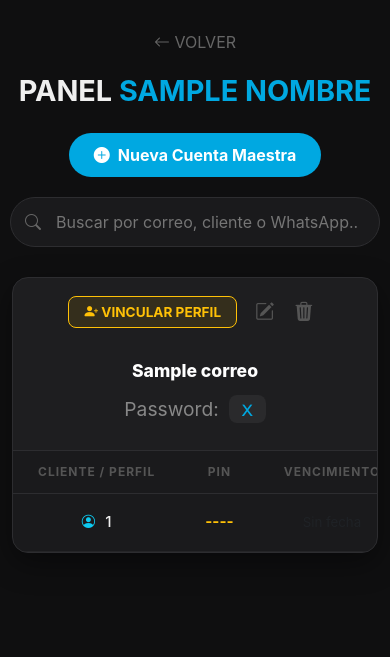
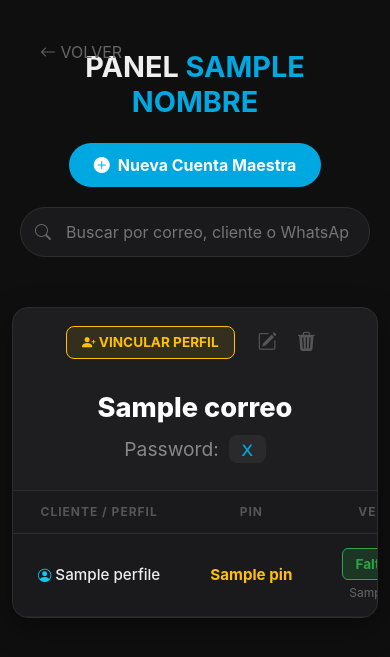
Before and after one commit to marialima29rojas/gestor-streaming1, a Flask app: template templates/plataforma.html in a window 390 px wide. Shown: the top 657 px of the page. Run offline with Flask 3, Linux system fonts and the light colour scheme; the template is opened without the code that fills it: most values are stand-ins (such as "Sample title", 1, 10 or a date in 2020); some libraries are stand-ins or nearby versions.

Commit message:
terminado1

```diff
--- a/templates/plataforma.html
+++ b/templates/plataforma.html
@@ -24,67 +24,21 @@
         .btn-action:hover { transform: translateY(-2px); filter: brightness(1.1); color: inherit; }
 
         /* BUSCADOR */
-        .search-container {
-            position: relative;
-            width: 100%;
-            max-width: 500px;
-            margin: 20px auto 0 auto;
-        }
-        .search-container i {
-            position: absolute;
-            left: 15px;
-            top: 50%;
-            transform: translateY(-50%);
-            color: #666;
-        }
-        #buscador {
-            width: 100%;
-            background: #1a1a1c;
-            border: 1px solid var(--border-soft);
-            border-radius: 50px;
-            padding: 12px 20px 12px 45px;
-            color: white;
-            outline: none;
-            transition: 0.3s;
-        }
+        .search-container { position: relative; width: 100%; max-width: 500px; margin: 20px auto 0 auto; }
+        .search-container i { position: absolute; left: 15px; top: 50%; transform: translateY(-50%); color: #666; }
+        #buscador { width: 100%; background: #1a1a1c; border: 1px solid var(--border-soft); border-radius: 50px; padding: 12px 20px 12px 45px; color: white; outline: none; transition: 0.3s; }
         #buscador:focus { border-color: var(--primary-color); box-shadow: 0 0 10px rgba(255,255,255,0.05); }
 
         /* Bloques de cuenta */
         .cuenta-block { background: var(--card-master); border-radius: 16px; margin-bottom: 35px; border: 1px solid var(--border-soft); overflow: hidden; box-shadow: 0 10px 30px rgba(0,0,0,0.4); }
+        .cuenta-header-visual { background: rgba(255,255,255,0.02); padding: 30px 25px; border-bottom: 1px solid var(--border-soft); text-align: center; position: relative; }
 
-        .cuenta-header-visual {
-            background: rgba(255,255,255,0.02);
-            padding: 30px 25px;
-            border-bottom: 1px solid var(--border-soft);
-            text-align: center;
-            position: relative;
-        }
-
-        .email-main {
-            font-size: 1.7rem;
-            font-weight: 800;
-            color: #fff;
-            margin-bottom: 5px;
-            display: block;
-            word-wrap: break-word;
-            overflow-wrap: break-word;
-        }
+        .email-main { font-size: 1.7rem; font-weight: 800; color: #fff; margin-bottom: 5px; display: block; word-wrap: break-word; overflow-wrap: break-word; }
         .pass-main { font-size: 1.2rem; color: #888; }
         .pass-main code { color: var(--primary-color); font-size: 1.3rem; background: rgba(255,255,255,0.05); padding: 2px 12px; border-radius: 8px; margin-left: 5px; }
 
         .floating-actions { position: absolute; top: 20px; right: 25px; display: flex; align-items: center; gap: 15px; }
-
-        .btn-quick-add {
-            background: rgba(255, 193, 7, 0.1);
-            color: #ffc107;
-            border: 1px solid #ffc107;
-            padding: 5px 15px;
-            border-radius: 8px;
-            font-size: 0.85rem;
-            font-weight: 700;
-            text-decoration: none;
-            transition: 0.2s;
-        }
+        .btn-quick-add { background: rgba(255, 193, 7, 0.1); color: #ffc107; border: 1px solid #ffc107; padding: 5px 15px; border-radius: 8px; font-size: 0.85rem; font-weight: 700; text-decoration: none; transition: 0.2s; }
         .btn-quick-add:hover { background: #ffc107; color: #000; }
 
         .action-icon { padding: 5px 8px; border-radius: 6px; transition: 0.2s; color: #555; text-decoration: none; font-size: 1.2rem; }
@@ -95,61 +49,20 @@
         .perfiles-table th { color: #555; font-size: 0.75rem; text-transform: uppercase; padding: 12px 25px; border-bottom: 1px solid var(--border-soft); letter-spacing: 1px; text-align: center; }
         .perfiles-table td { padding: 14px 25px; border-bottom: 1px solid #252527; vertical-align: middle; text-align: center; }
 
-        .cliente-container { display: inline-flex; align-items: center; gap: 10px; justify-content: center; }
+        /* SEMÁFORO DE VENCIMIENTO */
+        .badge-vence { padding: 5px 12px; border-radius: 6px; font-weight: 700; font-size: 0.85rem; display: inline-block; }
+        .vence-rojo { background-color: rgba(229, 9, 20, 0.2); color: #ff4444; border: 1px solid #ff4444; }
+        .vence-amarillo { background-color: rgba(255, 193, 7, 0.2); color: #ffc107; border: 1px solid #ffc107; }
+        .vence-verde { background-color: rgba(40, 167, 69, 0.2); color: #28a745; border: 1px solid #28a745; }
+
         .btn-wa { color: #25D366; text-decoration: none; font-weight: 600; padding: 4px 10px; border-radius: 6px; background: rgba(37, 211, 102, 0.05); transition: 0.2s; display: inline-flex; align-items: center; gap: 5px; }
         .btn-wa:hover { background: #25D366; color: white; }
 
-        .vence-badge { background: #222; border: 1px solid #444; color: #aaa; padding: 5px 10px; border-radius: 8px; font-size: 0.85rem; font-weight: 500; display: inline-flex; align-items: center; gap: 6px; }
-        .vence-expired { border-color: #ff4444; color: #ff4444; background: rgba(255,68,68,0.05); }
-
-        /* --- RESPONSIVE DESIGN --- */
-
-        @media (max-width: 992px) {
-            .container { max-width: 95%; }
-            .email-main { font-size: 1.4rem; }
-        }
-
         @media (max-width: 600px) {
-            .header-plat { padding: 30px 10px; }
             .header-plat h1 { font-size: 1.8rem; }
-
-            .cuenta-header-visual {
-                padding: 80px 15px 25px 15px;
-                display: flex;
-                flex-direction: column;
-                align-items: center;
-            }
-
-            .floating-actions {
-                top: 15px;
-                right: 0;
-                width: 100%;
-                justify-content: center;
-                flex-direction: row;
-                gap: 10px;
-            }
-
-            .email-main {
-                font-size: 1.1rem;
-                width: 100%;
-                max-width: 280px;
-                margin: 0 auto 10px auto;
-                word-break: break-all;
-            }
-
-            .perfiles-table {
-                display: block;
-                overflow-x: auto;
-                white-space: nowrap;
-            }
-
-            .header-plat a[style*="position:absolute"] {
-                position: relative !important;
-                left: 0 !important;
-                top: 0 !important;
-                display: inline-block;
-                margin-bottom: 20px;
-            }
+            .cuenta-header-visual { padding: 80px 15px 25px 15px; flex-direction: column; }
+            .floating-actions { top: 15px; right: 0; width: 100%; justify-content: center; }
+            .perfiles-table { display: block; overflow-x: auto; white-space: nowrap; }
         }
     </style>
 </head>
@@ -204,33 +117,35 @@
                     {% for p in c.perfiles %}
                     <tr>
                         <td class="fw-medium" style="color: #eee;">
-                            <div class="cliente-container">
-                                <i class="bi bi-person-circle text-info small"></i>
-                                {{ p[0] }}
-                            </div>
+                            <div class="cliente-container"><i class="bi bi-person-circle text-info small"></i> {{ p.nombre }}</div>
                         </td>
-                        <td class="text-warning fw-bold">{{ p[1] or '----' }}</td>
+                        <td class="text-warning fw-bold">{{ p.pin or '----' }}</td>
                         <td>
-                            {% if p[4] %}
-                                <span class="vence-badge {{ 'vence-expired' if p[4] < hoy else '' }}">
-                                    <i class="bi bi-calendar3"></i> {{ p[4] }}
-                                </span>
+                            {% if p.vencimiento %}
+                                {% if p.dias_restantes <= 0 %}
+                                    <div class="badge-vence vence-rojo">Vencido ({{ p.dias_restantes }}d)</div>
+                                {% elif p.dias_restantes <= 5 %}
+                                    <div class="badge-vence vence-amarillo">Faltan {{ p.dias_restantes }}d</div>
+                                {% else %}
+                                    <div class="badge-vence vence-verde">Faltan {{ p.dias_restantes }}d</div>
+                                {% endif %}
+                                <div style="font-size: 0.75rem; color: #666; margin-top: 4px;">{{ p.vencimiento }}</div>
                             {% else %}
                                 <span class="text-muted small">Sin fecha</span>
                             {% endif %}
                         </td>
                         <td>
-                            {% if p[2] %}
-                                <a href="https://wa.me/{{ p[2] }}" target="_blank" class="btn-wa">
-                                    <i class="bi bi-whatsapp"></i> {{ p[2] }}
+                            {% if p.contacto %}
+                                <a href="https://wa.me/{{ p.contacto }}" target="_blank" class="btn-wa">
+                                    <i class="bi bi-whatsapp"></i> {{ p.contacto }}
                                 </a>
                             {% else %}
                                 <span class="text-muted small">N/A</span>
                             {% endif %}
                         </td>
                         <td>
-                            <a href="/editar_perfil/{{ p[3] }}/{{ nombre }}" class="action-icon icon-edit" title="Editar Perfil"><i class="bi bi-pencil"></i></a>
-                            <a href="/eliminar_perfil/{{ p[3] }}/{{ nombre }}" class="action-icon icon-delete" onclick="return confirm('¿Quitar perfil?')"><i class="bi bi-x-lg"></i></a>
+                            <a href="/editar_perfil/{{ p.id }}/{{ nombre }}" class="action-icon icon-edit"><i class="bi bi-pencil"></i></a>
+                            <a href="/eliminar_perfil/{{ p.id }}/{{ nombre }}" class="action-icon icon-delete" onclick="return confirm('¿Quitar?')"><i class="bi bi-x-lg"></i></a>
                         </td>
                     </tr>
                     {% endfor %}
@@ -247,16 +162,9 @@
 function filtrarContenido() {
     let input = document.getElementById('buscador').value.toLowerCase();
     let bloques = document.getElementsByClassName('cuenta-block');
-
     for (let i = 0; i < bloques.length; i++) {
-        // Busca en todo el texto del bloque (Correo + Clientes + WhatsApp)
         let contenidoBloque = bloques[i].textContent.toLowerCase();
-
-        if (contenidoBloque.includes(input)) {
-            bloques[i].style.display = ""; // Muestra
-        } else {
-            bloques[i].style.display = "none"; // Oculta
-        }
+        bloques[i].style.display = contenidoBloque.includes(input) ? "" : "none";
     }
 }
 </script>
```
